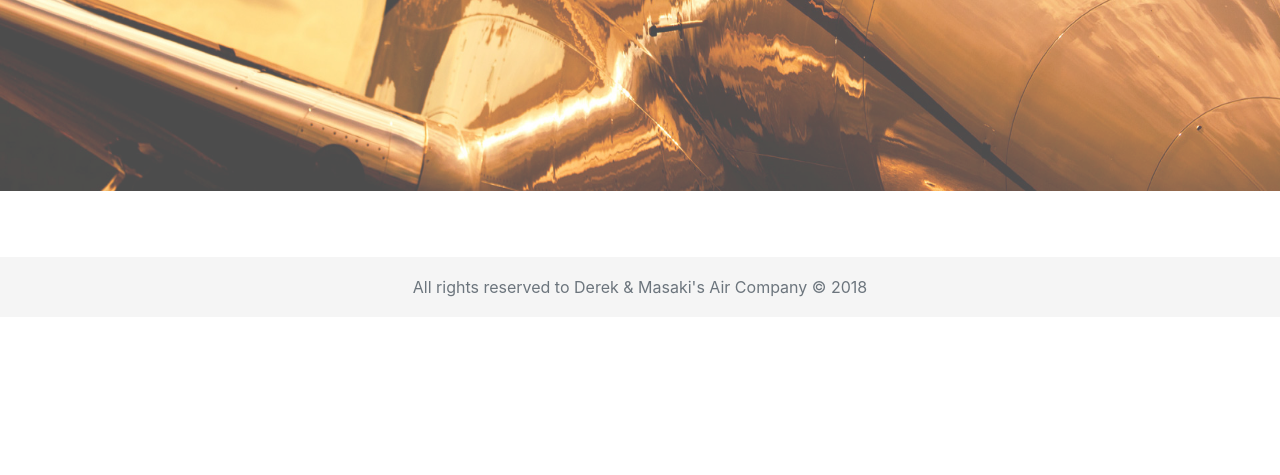
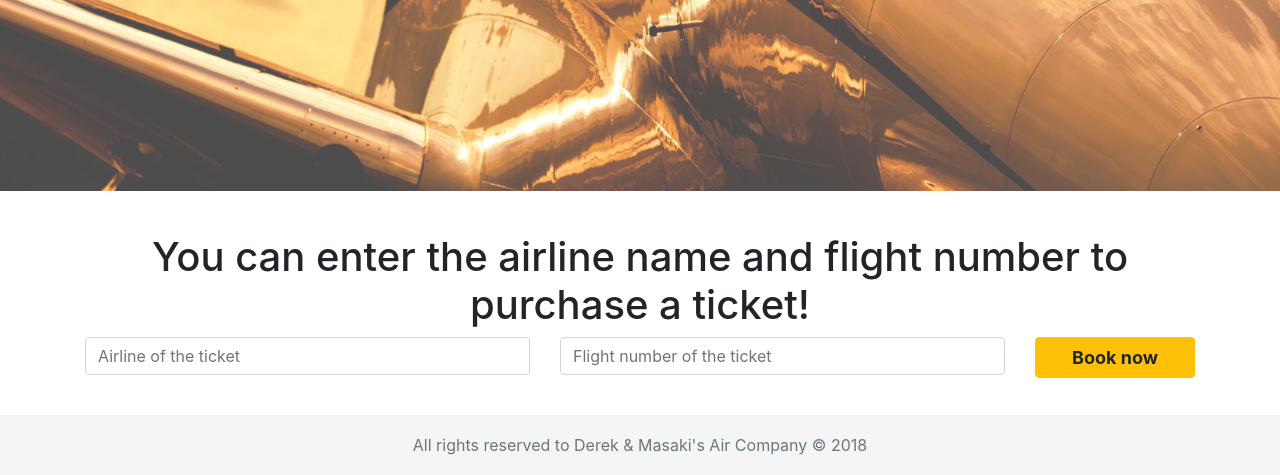
Before and after one commit to Derek-Wds/Air-Company, a Flask app: page /home/customer/ in a window 1280 px wide. Shown: the part 890-1365 px from the top of the page. Before the commit the page ends 1187 px from the top, so only its background shows below. Run offline with Flask 2, Linux system fonts and the light colour scheme; the visitor is signed in with stand-in values (Sample User, id 1); data that the repository does not hold is empty; some libraries are stand-ins or nearby versions.

Commit message:
add form

```diff
--- a/templates/customer_home.html
+++ b/templates/customer_home.html
@@ -198,13 +198,6 @@
                                         <div class="row">
                                             {{ flight['price'] }}
                                         </div>
-                                        <form method="post">
-                                            <div class="row">
-                                                <button name="book" type="submit" class="btn btn-outline-warning btn-sm"
-                                                        value="purchase">Book now
-                                                </button>
-                                            </div>
-                                        </form>
                                     </div>
                                 </div>
                             </li>
@@ -213,8 +206,41 @@
                 </ul>
             </div>
         </div>
+    </div>
 
+    <form method="post">
+        <div class="container">
+            <h1 class="text-center">
+                You can enter the airline name and flight number to purchase a ticket!
+            </h1>
+            <div class="row">
+                <div class="col col-md-5 col-sm-5 col-lg-5">
+                    <div class="input-group mb-3">
+                        <input type="text" class="form-control"
+                               name="purchase_airline"
+                               placeholder="Airline of the ticket"
+                               aria-label="Search term"
+                               aria-describedby="basic-addon" value="{{ request.form.purchase_airline }}">
                     </div>
+                </div>
+                <div class="col col-md-5 col-sm-5 col-lg-5">
+                    <div class="input-group mb-3">
+                        <input type="text" class="form-control"
+                               name="purchase_flight"
+                               placeholder="Flight number of the ticket"
+                               aria-label="Search term"
+                               aria-describedby="basic-addon" value="{{ request.form.purchase_flight }}">
+                    </div>
+                </div>
+                <div class="col col-md-2 col-sm-2 col-lg-2">
+                    <button class="btn btn-warning btn-block" type="submit" style="font-size: 18px"
+                            onclick="">
+                        <strong>Book now</strong>
+                    </button>
+                </div>
+            </div>
+        </div>
+    </form>
 
     <div class="modal hide fade" id="myflight" tabindex="0" role="dialog" aria-labelledby="myModal"
          aria-hidden="true">
@@ -301,6 +327,7 @@
                         <span aria-hidden="true">&times;</span>
                     </button>
                 </div>
+                <form method="post">
                     <div class="modal-body">
                         <canvas id="mySpending"></canvas>
                         <br>
@@ -310,7 +337,8 @@
                             <div class="row">
                                 <div class="col-md-5 col-sm-5 col-lg-5">
                                     <div class="input-group mb-3">
-                                    <input type="text" onfocus="(this.type='date')" class="form-control" id="from_date"
+                                        <input type="text" onfocus="(this.type='date')" class="form-control"
+                                               id="from_date"
                                                placeholder="Starting date"
                                                aria-label="Search term"
                                                aria-describedby="basic-addon">
@@ -318,7 +346,8 @@
                                 </div>
                                 <div class="col-md-5 col-sm-5 col-lg-5">
                                     <div class="input-group mb-3">
-                                    <input type="text" onfocus="(this.type='date')" class="form-control" id="to_date"
+                                        <input type="text" onfocus="(this.type='date')" class="form-control"
+                                               id="to_date"
                                                placeholder="Ending date"
                                                aria-label="Search term"
                                                aria-describedby="basic-addon">
@@ -335,6 +364,7 @@
                             </div>
                         </div>
                     </div>
+                </form>
                 <div class="modal-footer">
                     <button type="button" class="btn btn-secondary" data-dismiss="modal">Close</button>
                 </div>
```
Also changed, not shown: templates/agent_home.html (+5 -3 lines). Lines whose indentation alone changed are shown as unchanged.
